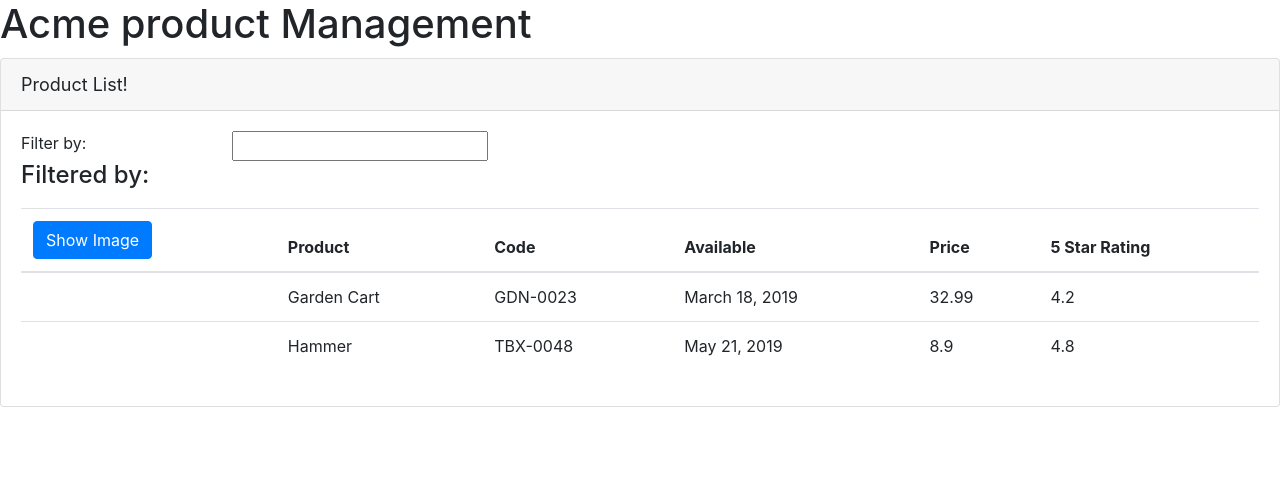
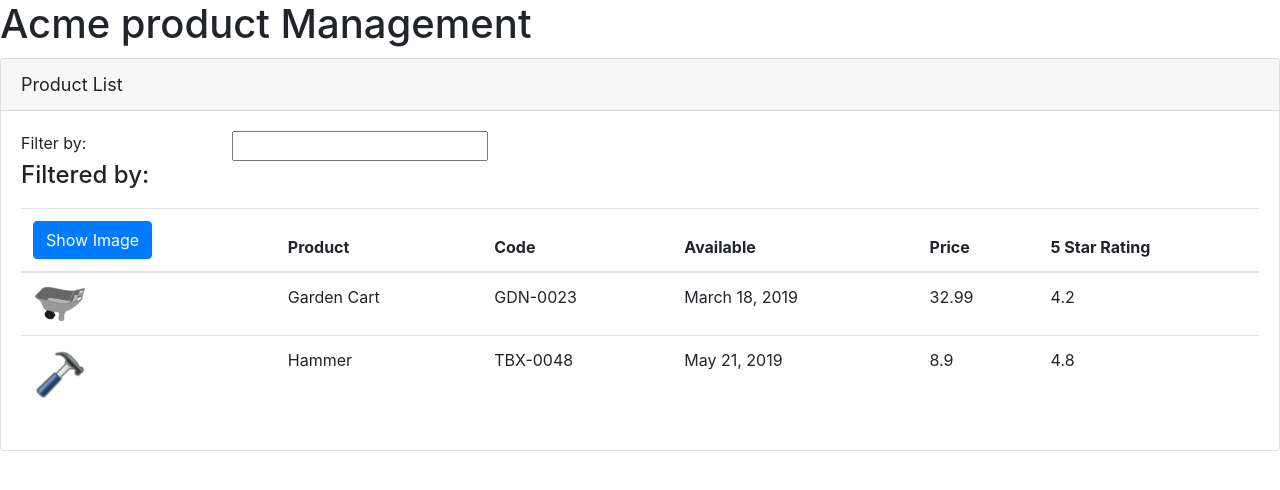
Before and after one commit to adnan-0603/Angular, an Angular app: page / in a window 1280 px wide. Shown: the top 490 px of the page. Built offline with nearby package versions, Linux system fonts and the light colour scheme.

Commit message:
Property Binding

```diff
--- a/src/app/products/product-list.component.html
+++ b/src/app/products/product-list.component.html
@@ -33,7 +33,12 @@
                 </thead>
                 <tbody>
                     <tr *ngFor ='let product of products'>
-                        <td></td>
+                        <td>
+                            <img [src]='product.imageUrl'
+                                [title]='product.productName'
+                                [style.width.px]='imageWidth'
+                                [style.margin.px]='imageMargin'>
+                        </td>
                         <td>{{product.productName}}</td>
                         <td>{{product.productCode}}</td>
                         <td>{{product.releaseDate}}</td>
--- a/src/app/products/product-list.components.ts
+++ b/src/app/products/product-list.components.ts
@@ -6,7 +6,9 @@
 })
 
 export class ProductListComponent{
-    pageTitle: string = "Product List!";
+    pageTitle: string = "Product List";
+    imageWidth: number =50;
+    imageMargin: number =2;
     products :any[] =[
         {
             "productId": 2,
```
